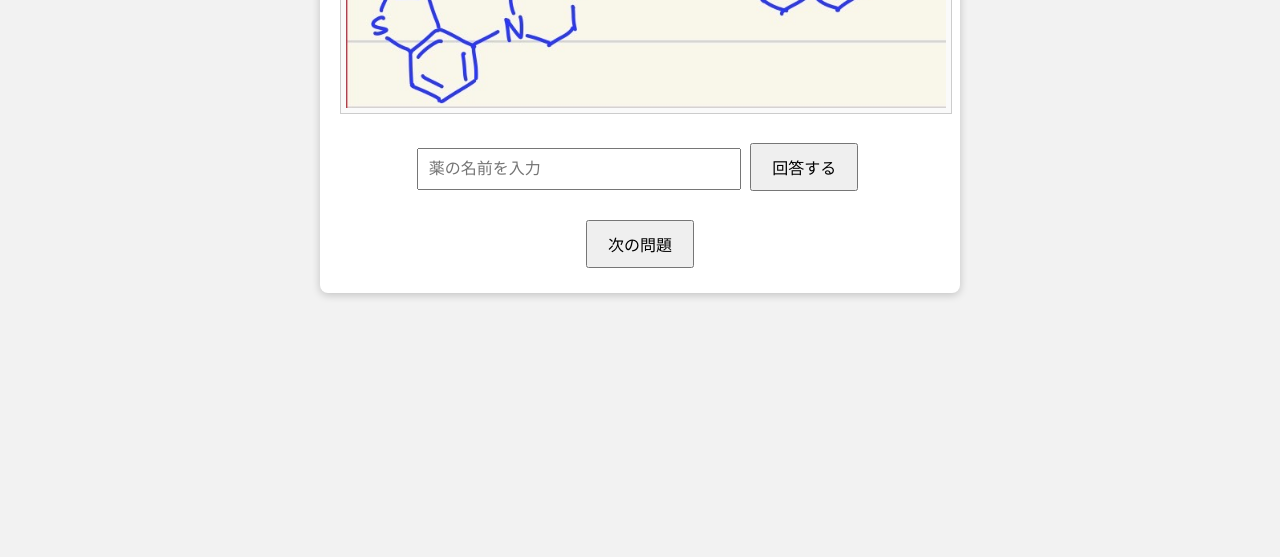
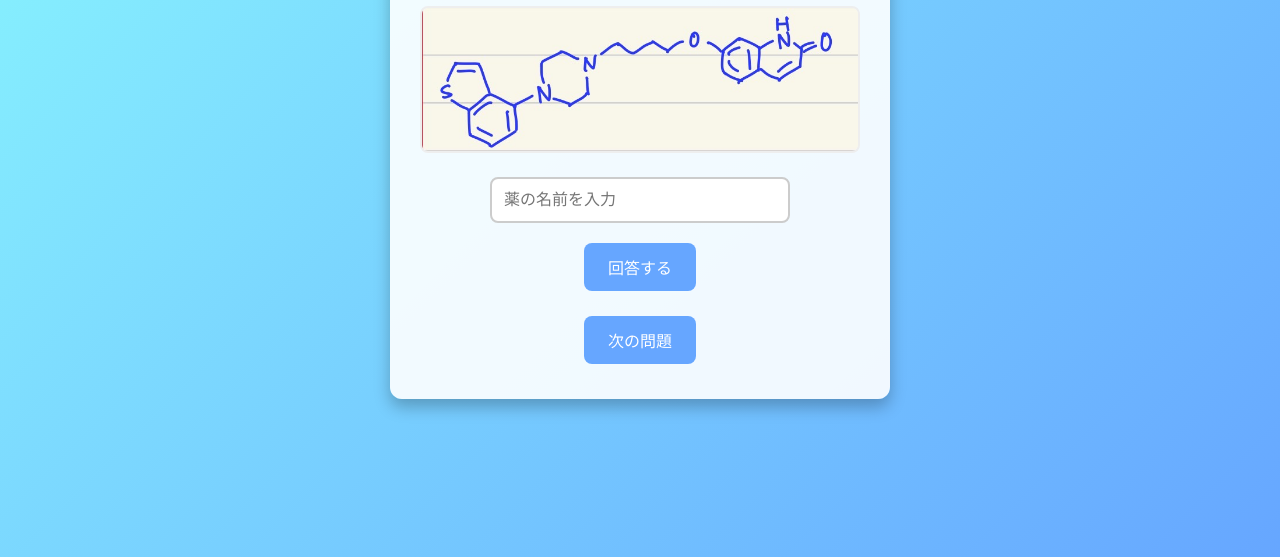
Before and after one commit to yakugaku22/structure_quiz, a plain HTML site: page index.html in a window 1280 px wide. Shown: the part 243-800 px from the top of the page. Drawn offline with Linux system fonts and the light colour scheme.

Commit message:
Update style.css

```diff
--- a/style.css
+++ b/style.css
@@ -1,76 +1,117 @@
-/* 基本スタイル */
-body {
-  font-family: Arial, sans-serif;
-  background-color: #f2f2f2;
+/* リセット */
+* {
   margin: 0;
   padding: 0;
+  box-sizing: border-box;
 }
 
-.container {
-  width: 90%;
-  max-width: 600px;
-  margin: 40px auto;
-  text-align: center;
-  background: #fff;
-  padding: 20px;
-  border-radius: 8px;
-  box-shadow: 0 2px 8px rgba(0,0,0,0.2);
+/* 全体のスタイル */
+body {
+  font-family: 'Montserrat', sans-serif;
+  background: linear-gradient(135deg, #89f7fe 0%, #66a6ff 100%);
+  min-height: 100vh;
+  display: flex;
+  align-items: center;
+  justify-content: center;
 }
 
+/* コンテナ */
+.container {
+  background: rgba(255, 255, 255, 0.9);
+  width: 90%;
+  max-width: 500px;
+  padding: 30px;
+  border-radius: 12px;
+  box-shadow: 0 8px 16px rgba(0, 0, 0, 0.25);
+  text-align: center;
+}
+
+/* 見出し */
 h1 {
   margin-bottom: 20px;
+  color: #333;
+  font-size: 1.8rem;
+  font-weight: 700;
 }
 
+/* 画像 */
 #structure-image {
   width: 100%;
   height: auto;
+  border-radius: 8px;
   margin-bottom: 20px;
-  border: 1px solid #ccc;
-  padding: 5px;
-  background-color: #fafafa;
+  border: 2px solid #eee;
+  transition: transform 0.3s ease;
+}
+
+#structure-image:hover {
+  transform: scale(1.05);
+}
+
+/* 回答フォーム */
+#answer-form {
+  display: flex;
+  flex-direction: column;
+  align-items: center;
 }
 
 #answer-input {
-  padding: 10px;
-  width: 70%;
+  padding: 12px;
+  width: 100%;
   max-width: 300px;
   font-size: 16px;
-  margin-bottom: 10px;
+  border: 2px solid #ccc;
+  border-radius: 8px;
+  margin-bottom: 15px;
+  transition: border-color 0.3s ease;
 }
 
-button {
-  padding: 10px 20px;
-  font-size: 16px;
-  cursor: pointer;
-  margin: 5px;
+#answer-input:focus {
+  outline: none;
+  border-color: #66a6ff;
 }
 
+/* ボタン */
+button {
+  padding: 12px 24px;
+  font-size: 16px;
+  border: none;
+  border-radius: 8px;
+  cursor: pointer;
+  background-color: #66a6ff;
+  color: #fff;
+  transition: background-color 0.3s ease;
+  margin: 5px 0;
+}
+
+button:hover {
+  background-color: #89f7fe;
+}
+
+/* 結果表示 */
 #result {
   margin-top: 15px;
   font-size: 18px;
-  font-weight: bold;
+  font-weight: 700;
+  color: #333;
 }
 
 /* スマホ向け調整 */
 @media (max-width: 480px) {
   .container {
-    margin: 20px auto;
-    padding: 15px;
+    padding: 20px;
   }
 
   h1 {
-    font-size: 20px;
+    font-size: 1.6rem;
   }
 
   #answer-input {
     width: 90%;
-    font-size: 16px;
-    padding: 8px;
   }
 
   button {
     width: 90%;
-    font-size: 16px;
     padding: 10px;
   }
 
```
